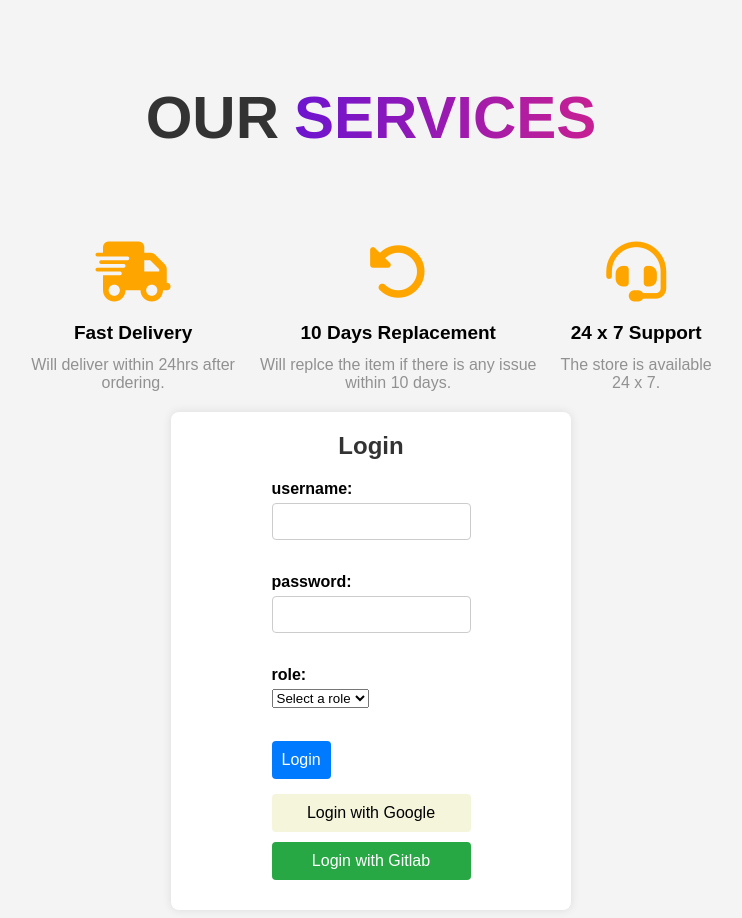
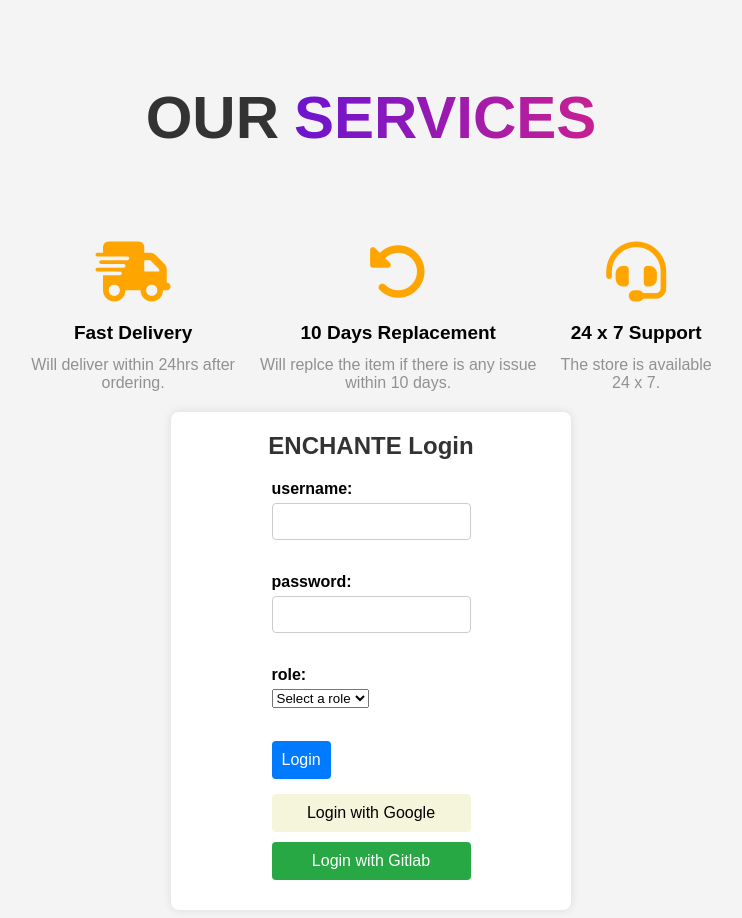
Before and after one commit to swapna-reddy-g/elegancia, a website: page index.html in a window 1280 px wide. Shown: the part 2892-3810 px from the top of the page, without its empty margins (269-1011 px from the left). Drawn offline with Linux system fonts and the light colour scheme.

```diff
--- a/index.html
+++ b/index.html
@@ -333,7 +333,7 @@
 
     <div id="Login">
 
-        <h1>Login</h1>
+        <h1>ENCHANTE Login</h1>
         <form id="login-form" method="POST">
             <div>
                 <label for="username">username:</label>
```
